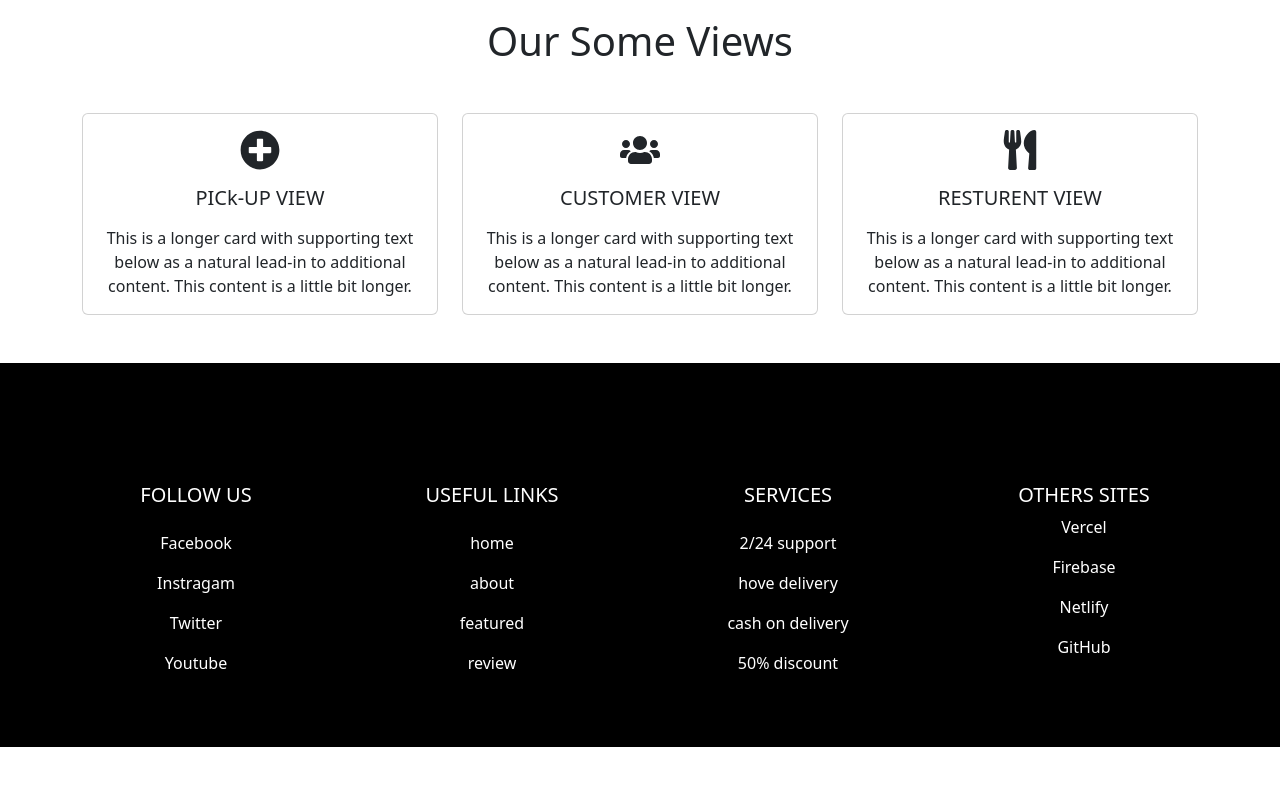
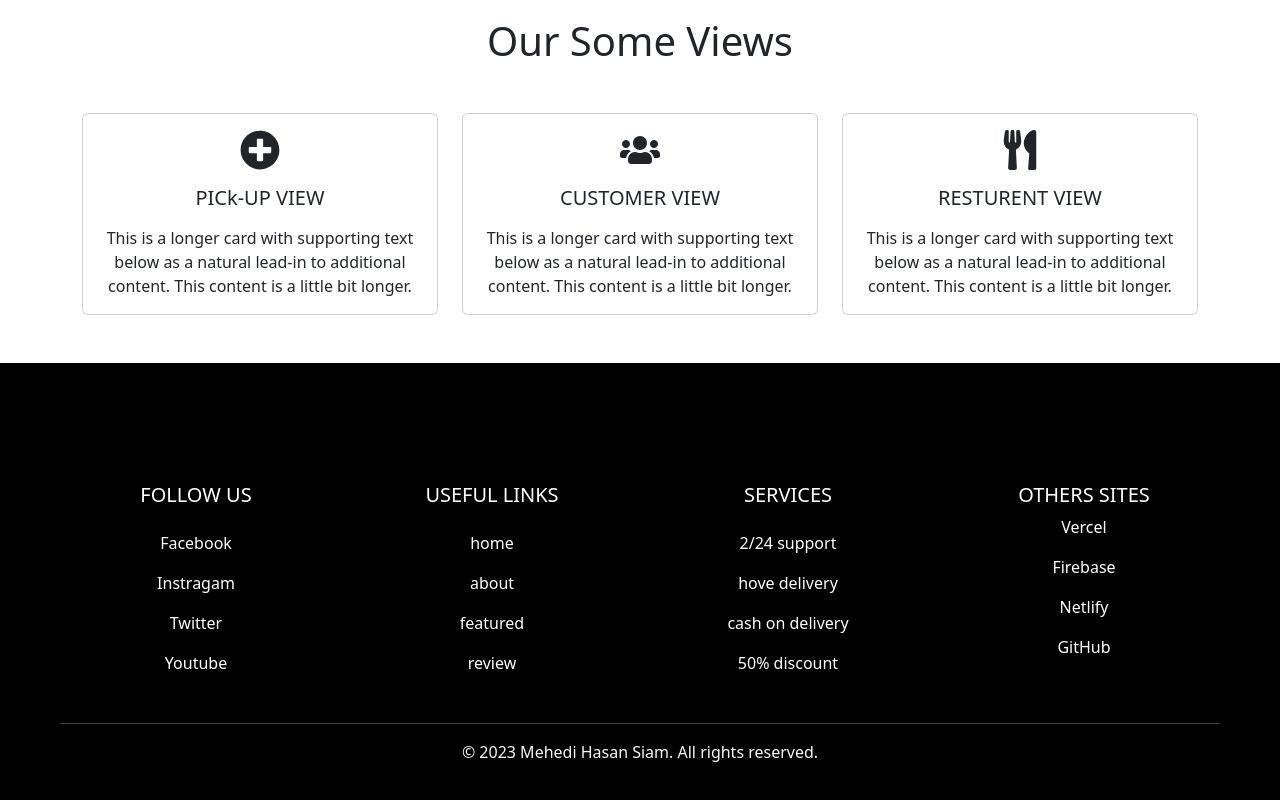
Before and after one commit to ProgrammerSiam/Organic-chef-client-side, a React (Vite) app: page / in a window 1280 px wide. Shown: the part 1301-2101 px from the top of the page. Before the commit the page ends 2048 px from the top, so only its background shows below. Built offline with nearby package versions, Linux system fonts and the light colour scheme; no server answers.

Commit message:
complete a footer section

```diff
--- a/src/Footer/Footer.jsx
+++ b/src/Footer/Footer.jsx
@@ -110,6 +110,11 @@ const Footer = () => {
               </ul>
             </div>
           </div>
+
+          <hr className="mt-4 mb-3" />
+          <p className="text-center text-light">
+            © 2023 Mehedi Hasan Siam. All rights reserved.
+          </p>
         </div>
       </footer>
     </div>
```
